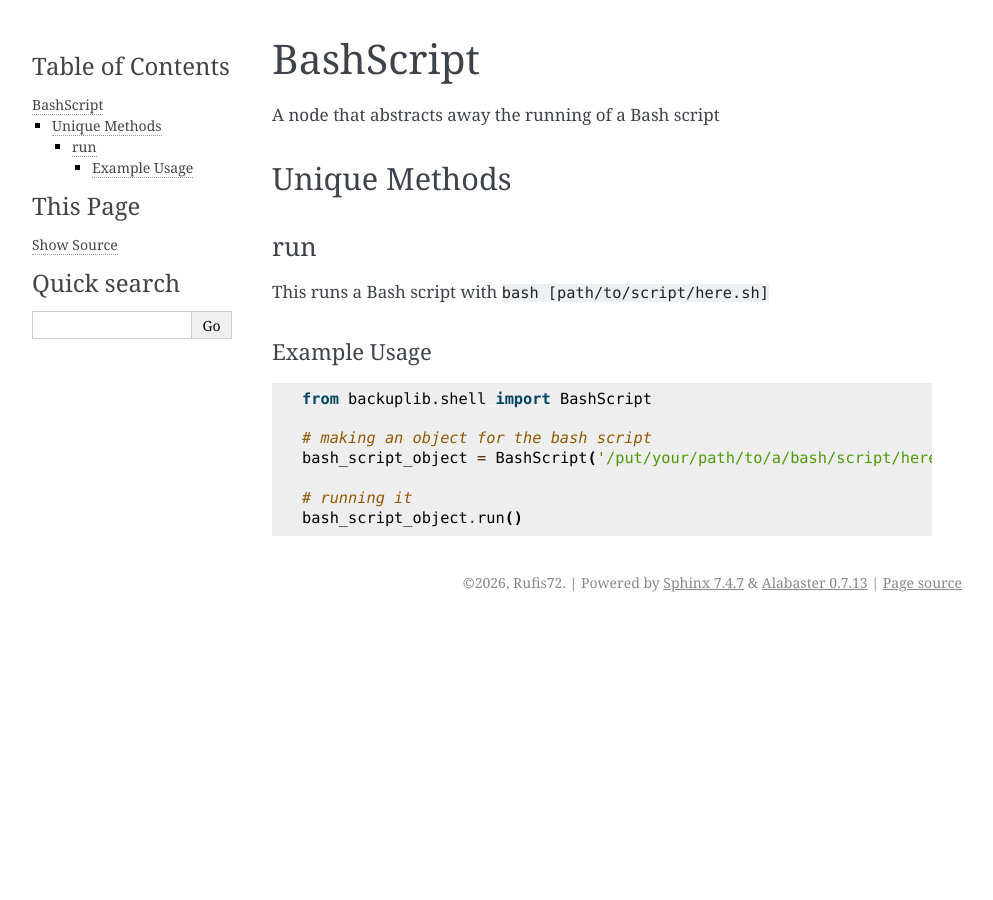
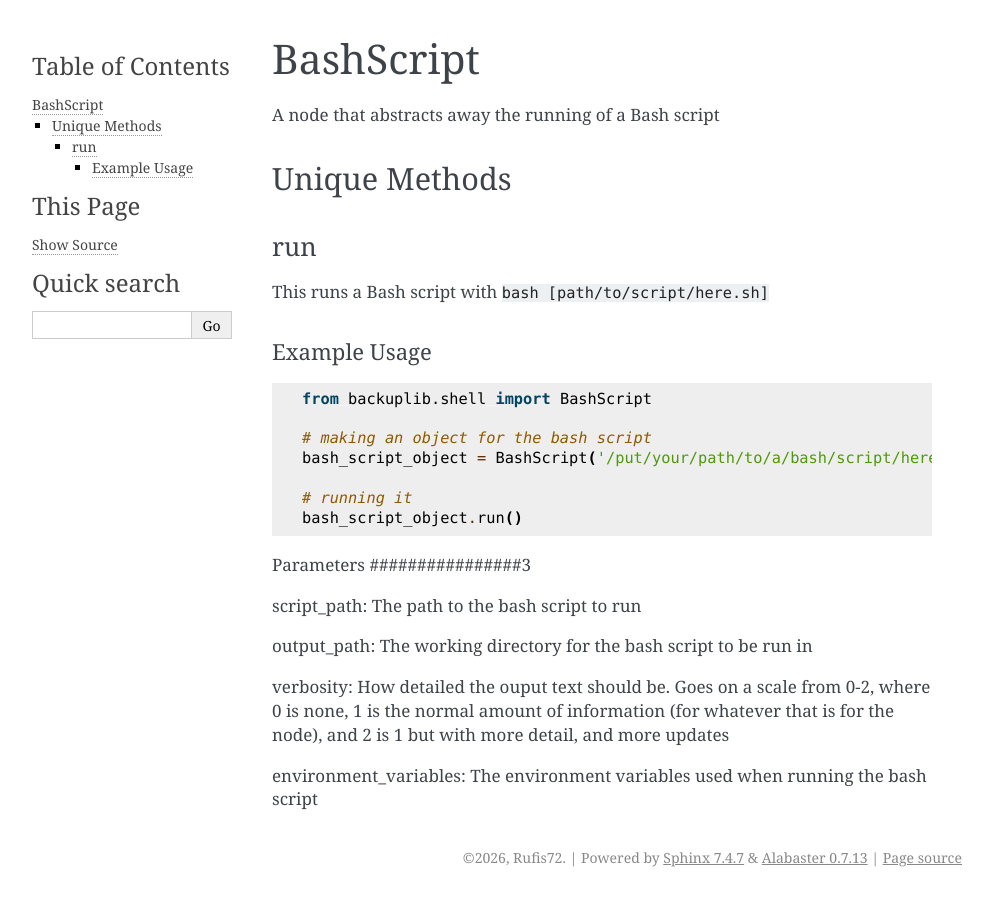
Before and after one commit to Rufis72/backuplib, a Sphinx documentation site: the page built from docs/source/nodes/node_objects/shell/bash_script.rst, in a window 1280 px wide. Shown: the whole page, without its empty margins (148-1141 px from the left). Built offline with Sphinx 7.4.7, drawn with Linux system fonts in a browser that asks for light colours.

Commit message:
Added parameters section to shell documentation

```diff
--- a/docs/source/nodes/node_objects/shell/bash_script.rst
+++ b/docs/source/nodes/node_objects/shell/bash_script.rst
@@ -23,3 +23,14 @@ Example Usage
 
     # running it
     bash_script_object.run()
+
+Parameters
+################3
+
+script_path: The path to the bash script to run
+
+output_path: The working directory for the bash script to be run in
+
+verbosity: How detailed the ouput text should be. Goes on a scale from 0-2, where 0 is none, 1 is the normal amount of information (for whatever that is for the node), and 2 is 1 but with more detail, and more updates
+
+environment_variables: The environment variables used when running the bash script
```
Also changed, not shown: docs/source/nodes/node_objects/shell/bash_command.rst (+9 -0 lines), docs/source/nodes/node_objects/shell/zsh_command.rst (+11 -0 lines), docs/source/nodes/node_objects/shell/zsh_script.rst (+11 -0 lines).
